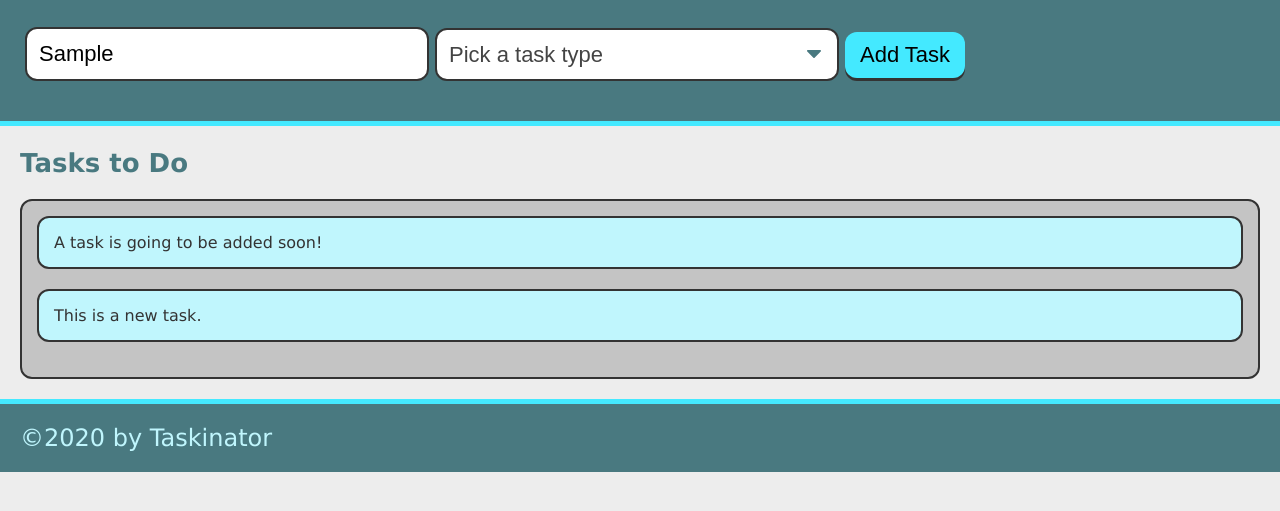
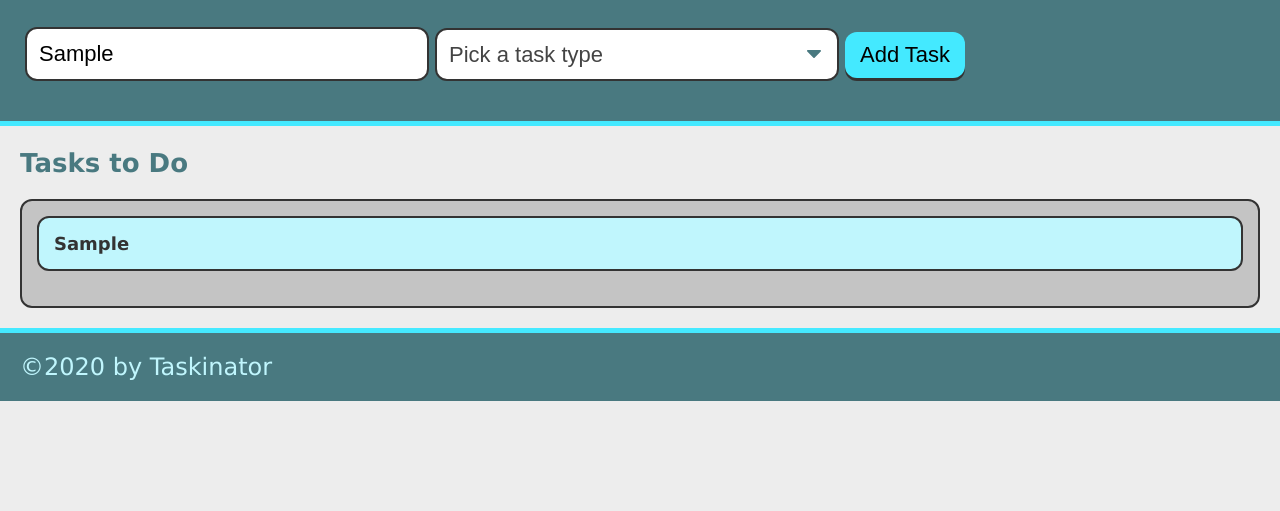
Before and after one commit to alirueter/taskinator, a plain HTML site: page index.html in a window 1280 px wide. Both pictures are taken after typing "Sample" into the empty fields and a click on the button "Add Task". Shown: the part 115-626 px from the top of the page. Drawn offline with Linux system fonts and the light colour scheme.

Commit message:
capture form field values

```diff
--- a/assets/js/script.js
+++ b/assets/js/script.js
@@ -5,9 +5,23 @@ var createTaskHandler = function(event){
 
     event.preventDefault();
 
+    var taskNameInput = document.querySelector("input[name='task-name']").value;
+    var taskTypeInput = document.querySelector("select[name='task-type']").value;
+
+    //create list item
     var listItemEl = document.createElement("li");
     listItemEl.className = "task-item";
-    listItemEl.textContent = "This is a new task.";
+
+    //create div to hold task info and add to list item
+    var taskInfoEl = document.createElement("div");
+    //give it a class name
+    taskInfoEl.className = "task-info";
+    //add HTML content to div
+    taskInfoEl.innerHTML = "<h3 class='task-name'>" + taskNameInput + "</h3><span class= 'task-type'>" + taskTypeInput + "</span>";
+
+    listItemEl.appendChild(taskInfoEl);
+
+    //add entire list item to list
     tasksToDoEl.appendChild(listItemEl);
 }
 
--- a/index.html
+++ b/index.html
@@ -48,9 +48,6 @@
                 Tasks to Do
             </h2>
             <ul class="task-list" id="tasks-to-do">
-                <li class="task-item">
-                    A task is going to be added soon!
-                </li>
             </ul>
         </section>
     </main>
```
